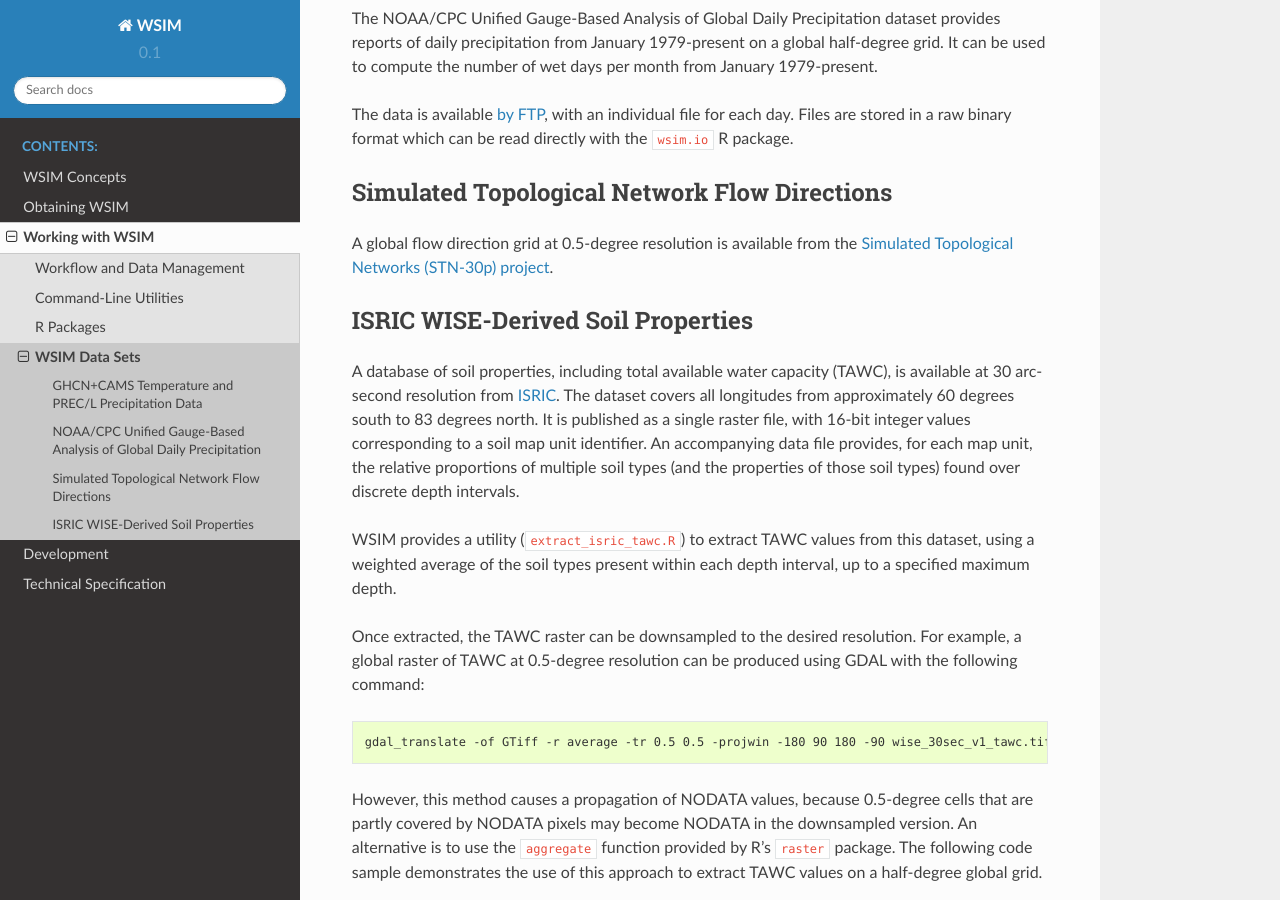
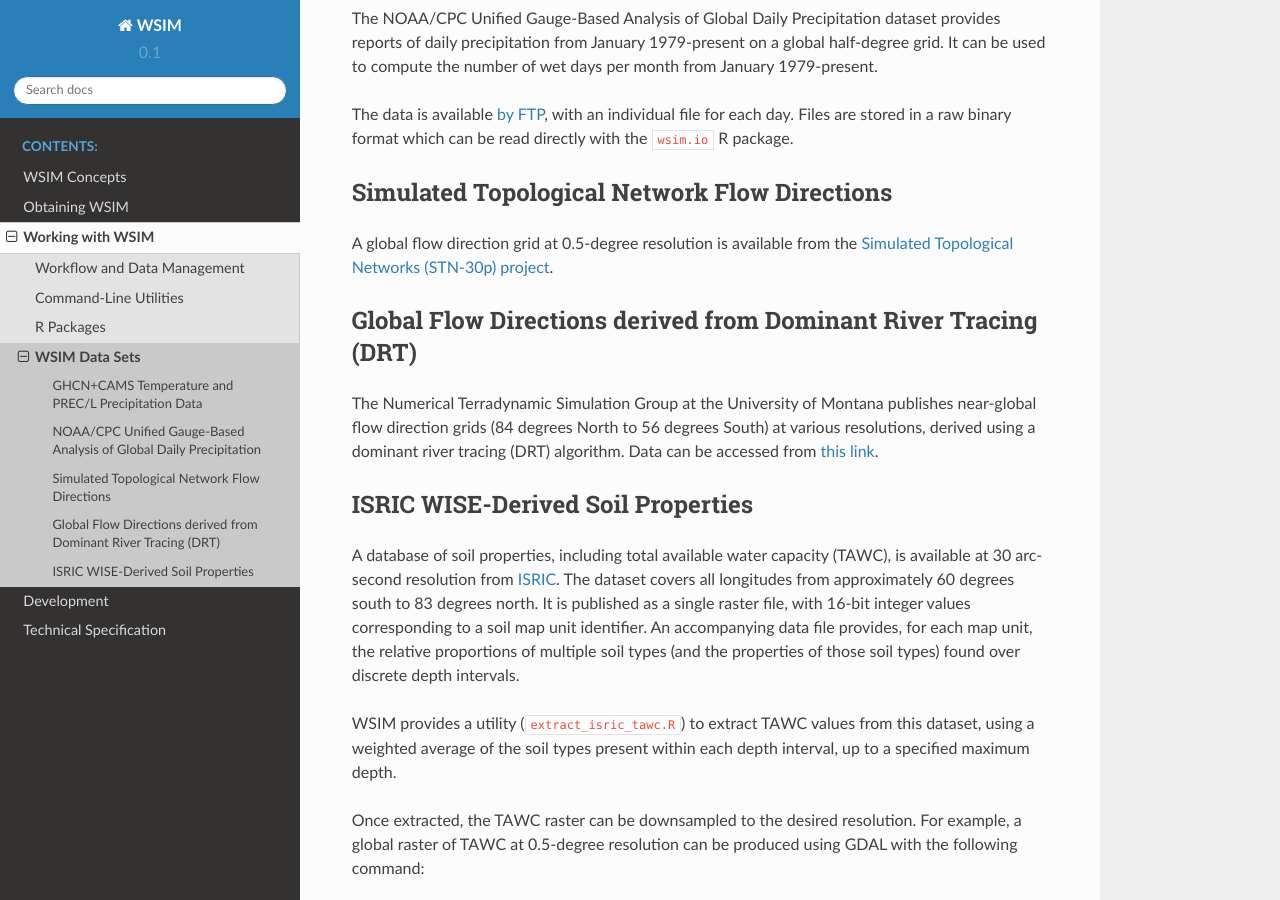
Before and after one commit to isciences/wsim, a Sphinx documentation site: the page built from docs/working/data_sets.rst, in a window 1280 px wide and 900 px high, scrolled down 1046 px. Built offline with Sphinx 7.4.7 and the Read the Docs theme 2.0.0, drawn with Linux system fonts in a browser that asks for light colours.

Commit message:
Add doc ref to DRT flow direction dataset

```diff
--- a/docs/spelling_wordlist.txt
+++ b/docs/spelling_wordlist.txt
@@ -4,6 +4,7 @@ ISciences
 Makefile
 Makefiles
 Rcpp
+Terradynamic
 Vörösmarty
 WSIM
 abind
--- a/docs/working/data_sets.rst
+++ b/docs/working/data_sets.rst
@@ -49,6 +49,11 @@ Simulated Topological Network Flow Directions
 
 A global flow direction grid at 0.5-degree resolution is available from the `Simulated Topological Networks (STN-30p) project <http://www.wsag.unh.edu/Stn-30/stn-30.html>`_.
 
+Global Flow Directions derived from Dominant River Tracing (DRT)
+----------------------------------------------------------------
+
+The Numerical Terradynamic Simulation Group at the University of Montana publishes near-global flow direction grids (84 degrees North to 56 degrees South) at various resolutions, derived using a dominant river tracing (DRT) algorithm. Data can be accessed from `this link <http://www.ntsg.umt.edu/project/drt.php>`_.
+
 ISRIC WISE-Derived Soil Properties
 ----------------------------------
 
```
